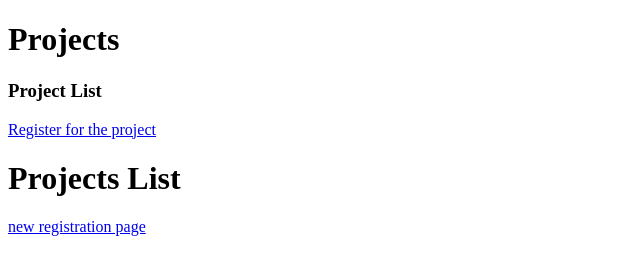
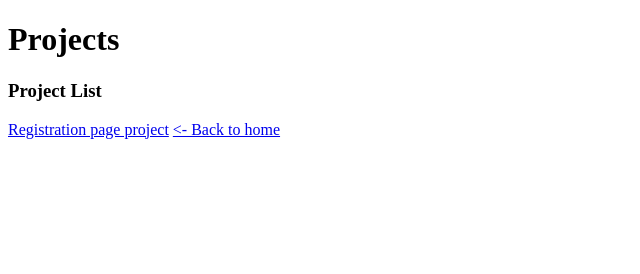
Before and after one commit to teju1817/wad101-1, a website: page http-server/project.html in a window 1280 px wide. Shown: the whole page, without its empty margins (0-640 px from the left). Drawn offline with Linux system fonts and the light colour scheme.

Commit message:
Update project.html

```diff
--- a/http-server/project.html
+++ b/http-server/project.html
@@ -7,8 +7,7 @@
 <body>
    <h1>Projects</h1>
    <h3>Project List</h3>
-   <a href="registration.html">Register for the project</a>
-   <h1>Projects List</h1>
-   <a href="./registration.html">new registration page</a>
+   <a href="/registration">Registration page project</a>
+   <a href="/">&lt;- Back to home</a>
 </body>
 </html>
```
